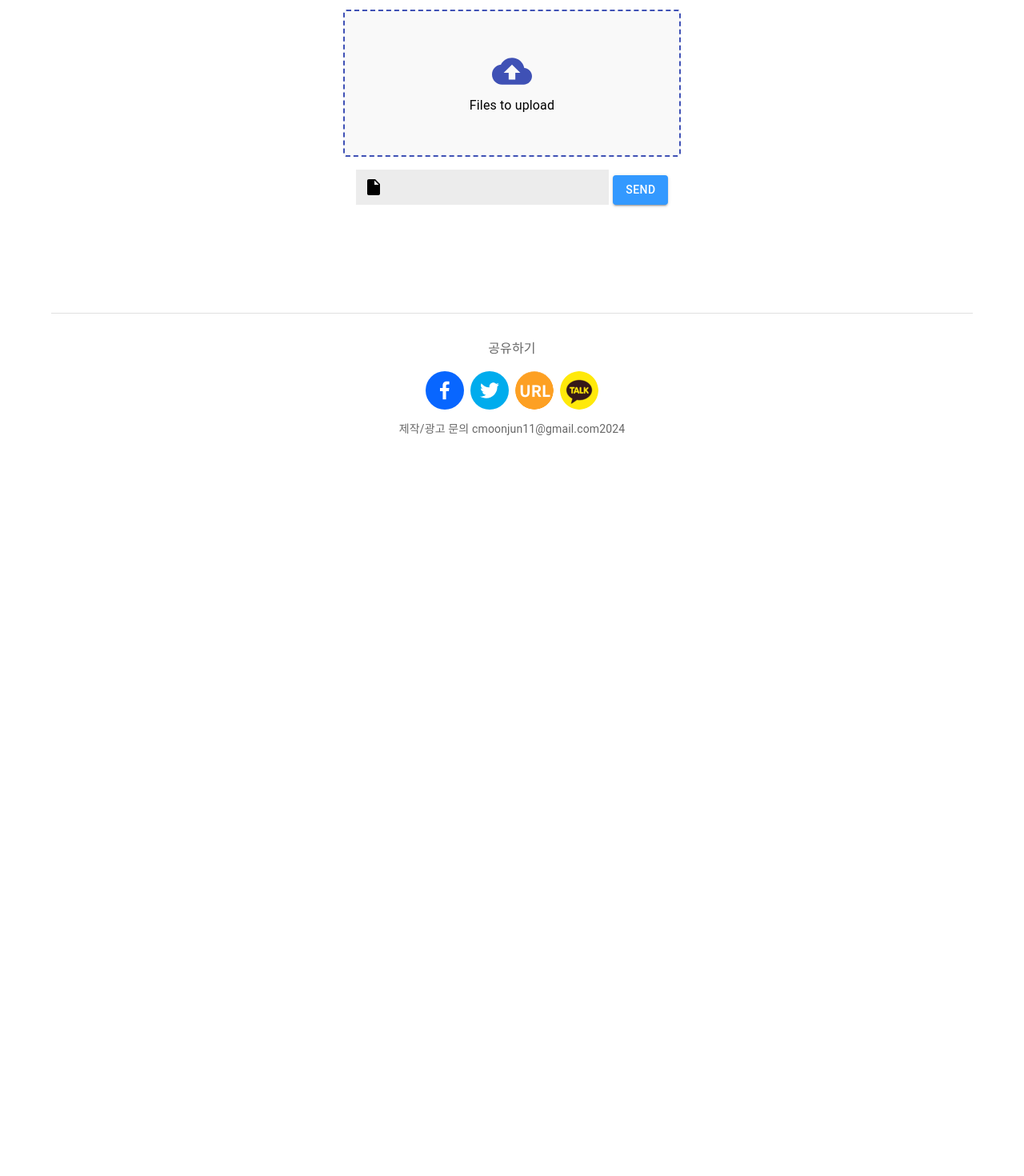
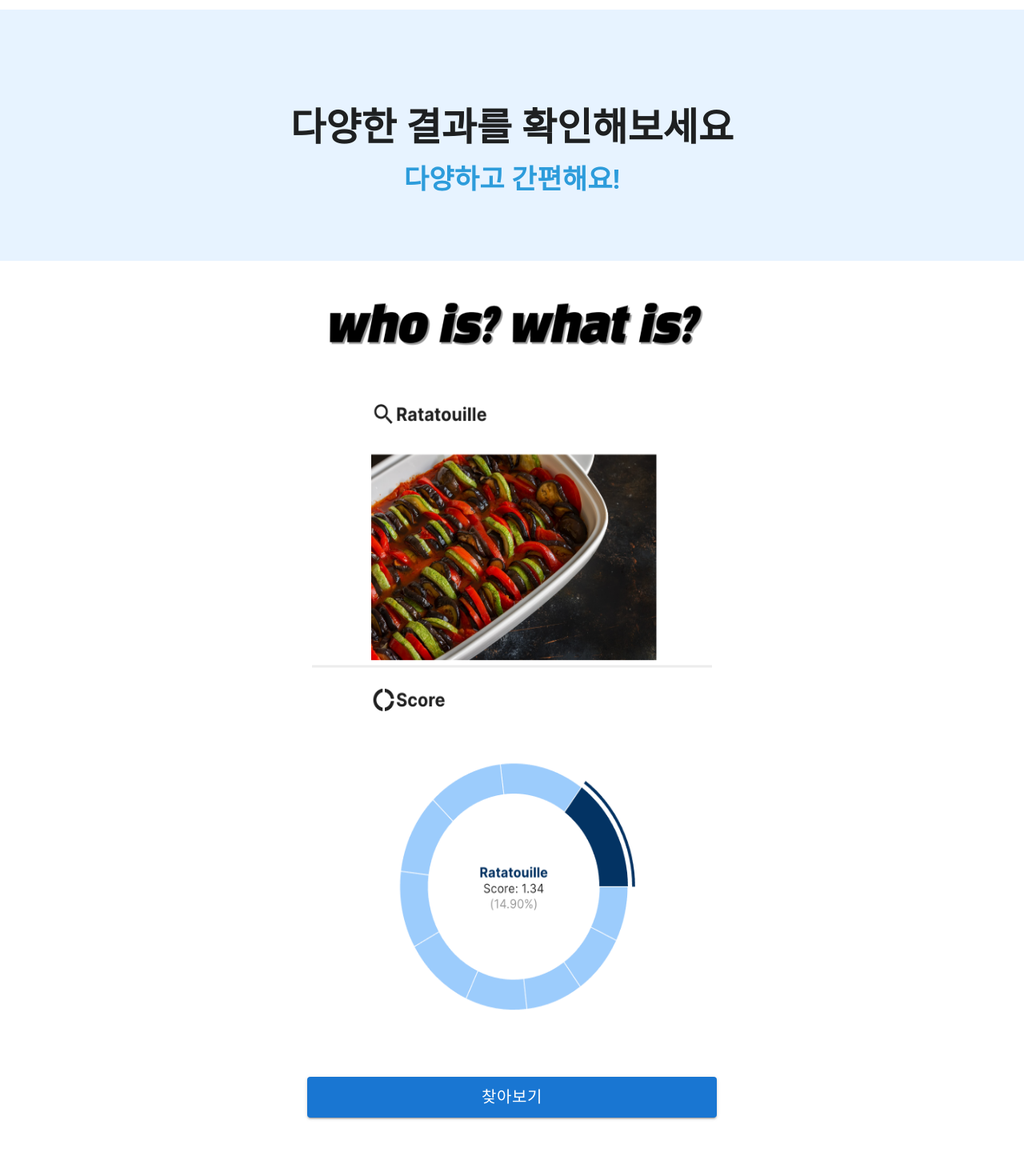
Before and after one commit to Moonjuun/ohddal-frontend, a Next.js app: page / in a window 1280 px wide. Shown: the part 1020-2490 px from the top of the page at 80% size. Before the commit the page ends 1646 px from the top, so only its background shows below. Built offline with nearby package versions, Linux system fonts and the light colour scheme.

Commit message:
MOD : 메인페이지 구현

```diff
--- a/package.json
+++ b/package.json
@@ -10,10 +10,10 @@
     "local": "npm run build && npm run start"
   },
   "dependencies": {
-    "@emotion/react": "^11.11.4",
-    "@emotion/styled": "^11.11.5",
+    "@emotion/react": "11.13.0",
+    "@emotion/styled": "11.13.0",
     "@mui/icons-material": "^5.15.19",
-    "@mui/material": "^5.15.19",
+    "@mui/material": "5.16.4",
     "@types/canvas-confetti": "1.6.4",
     "@types/react-copy-to-clipboard": "5.0.7",
     "axios": "1.7.2",
--- a/src/app/page.tsx
+++ b/src/app/page.tsx
@@ -1,13 +1,28 @@
 'use client';
 import * as React from 'react';
-import { Box, Typography, Container, useMediaQuery, useTheme } from '@mui/material';
+import {
+  Box,
+  Typography,
+  Container,
+  useMediaQuery,
+  useTheme,
+  Button,
+  Tooltip,
+  Fade,
+  TooltipProps,
+  tooltipClasses,
+} from '@mui/material';
 import Find from './find/page';
 import MarqueeComponent from './intro/marquee';
 import Image from 'next/image';
+import styled from 'styled-components';
+import MoodIcon from '@mui/icons-material/Mood';
+import { useRouter } from 'next/navigation';
 
 export default function Home() {
   const theme = useTheme();
   const isMobile = useMediaQuery(theme.breakpoints.down('sm'));
+  const router = useRouter();
 
   return (
     <>
@@ -55,19 +70,84 @@ export default function Home() {
       >
         <Typography
           variant={isMobile ? 'h4' : 'h3'}
-          sx={{ mt: isMobile ? 10 : 15, mb: 2, fontWeight: 'bold', textAlign: 'center' }}
+          sx={{ mt: isMobile ? 10 : 12, mb: 2, fontWeight: 'bold', textAlign: 'center' }}
         >
           무엇이든!
         </Typography>
         <Typography
           variant={isMobile ? 'h5' : 'h4'}
-          sx={{ mb: 5, color: '#2D9CDB', fontWeight: 'bold', textAlign: 'center' }}
+          sx={{ mb: 8, color: '#2D9CDB', fontWeight: 'bold', textAlign: 'center' }}
         >
           사진만 올려보세요
         </Typography>
       </Box>
       <MarqueeComponent />
-      <Find />
+
+      <Box
+        sx={{
+          mt: 10,
+          display: 'flex',
+          flexDirection: 'column',
+          alignItems: 'center',
+          justifyContent: 'center',
+          backgroundColor: '#E7F3FF',
+          width: '100%',
+          padding: isMobile ? '20px' : '0',
+        }}
+      >
+        <Typography
+          variant={isMobile ? 'h5' : 'h3'}
+          sx={{ mt: isMobile ? 10 : 15, mb: 2, fontWeight: 'bold', textAlign: 'center' }}
+        >
+          다양한 결과를 확인해보세요
+        </Typography>
+        <Typography
+          variant={isMobile ? 'h5' : 'h4'}
+          sx={{ mb: 10, color: '#2D9CDB', fontWeight: 'bold', textAlign: 'center' }}
+        >
+          다양하고 간편해요!
+        </Typography>
+      </Box>
+
+      <Box
+        sx={{
+          mt: 5,
+          display: 'flex',
+          flexDirection: 'column',
+          alignItems: 'center',
+          justifyContent: 'center',
+          width: '100%',
+          padding: isMobile ? '20px' : '0',
+        }}
+      >
+        <Image
+          src={'/images/intro-002.png'}
+          width={isMobile ? 350 : 500}
+          height={isMobile ? 700 : 900}
+          priority
+          alt="wiwi-intro"
+        />
+        <Tooltip
+          title={
+            <Typography sx={{ display: 'flex', alignItems: 'center', fontSize: '18px' }}>
+              <MoodIcon fontSize="large" />
+              Click Me~
+            </Typography>
+          }
+          placement="top"
+        >
+          <Button
+            variant="contained"
+            size="large"
+            sx={{ mt: 10, width: isMobile ? '80%' : '40%', fontSize: isMobile ? '18px' : '20px' }}
+            onClick={() => {
+              router.push('/find');
+            }}
+          >
+            찾아보기
+          </Button>
+        </Tooltip>
+      </Box>
     </>
   );
 }
```
Also changed, not shown: public/images/intro-002.png (added), 1 other file (tests, documents, lock files or other folders).
